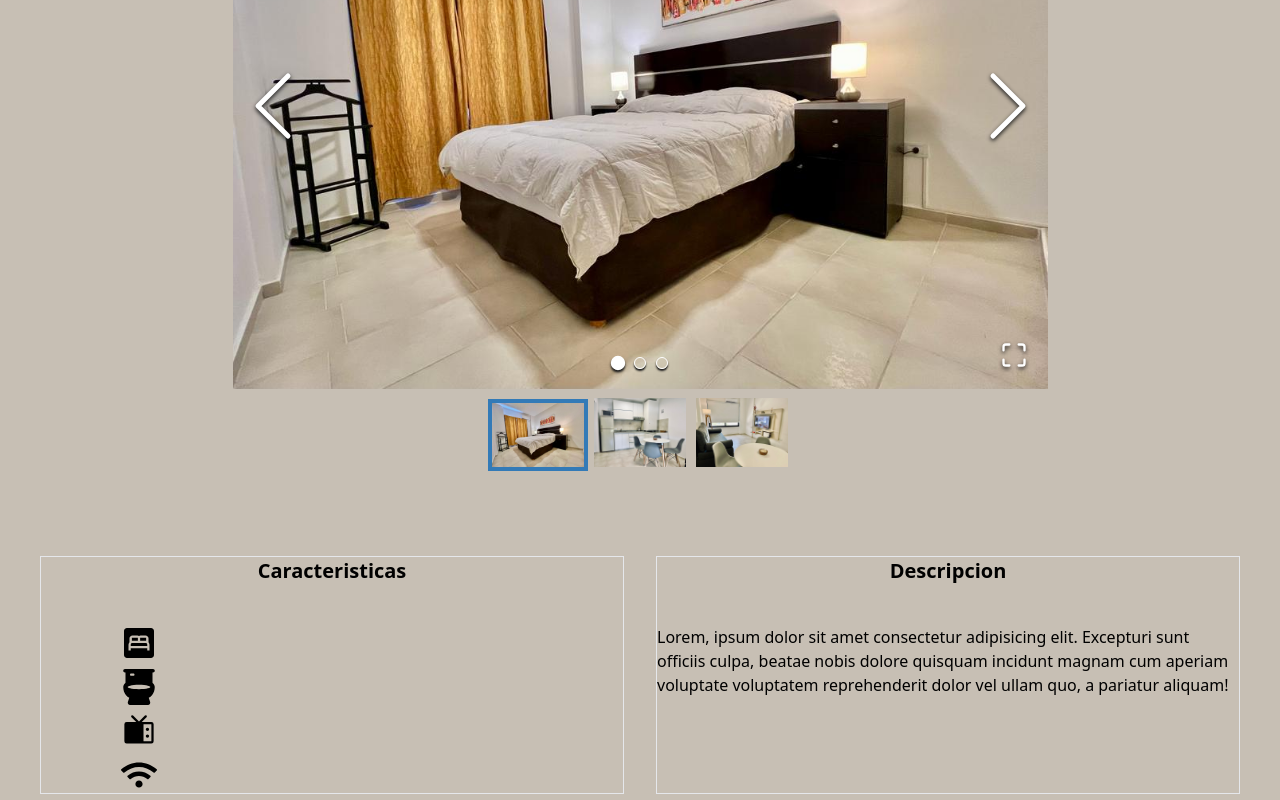
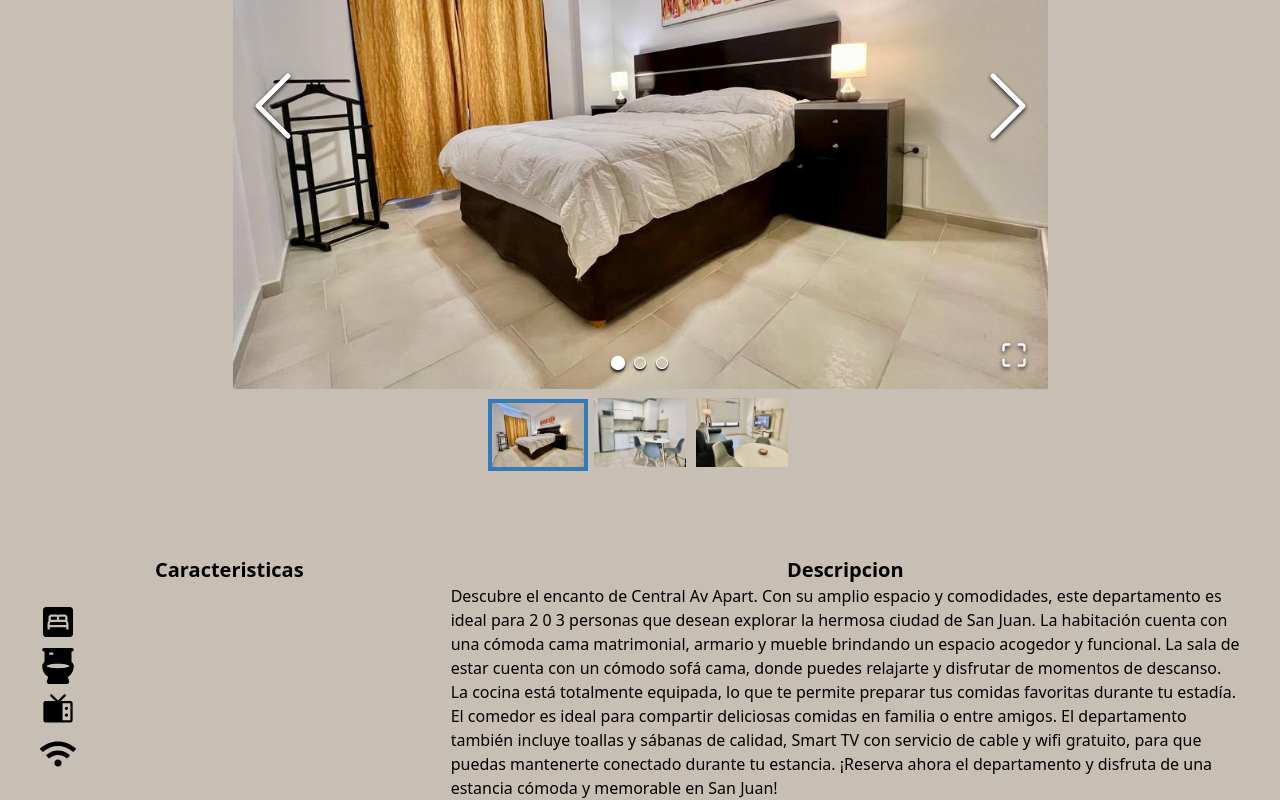
Before and after one commit to TomasZalazar/Departamentos, a React (Vite) app: page /CentralAv in a window 1280 px wide. Shown: the part 466-1266 px from the top of the page. Built offline with nearby package versions, Linux system fonts and the light colour scheme.

Commit message:
CaracDeptos modificacion

```diff
--- a/src/components/CaracteristicasDepto/CaracDepto.jsx
+++ b/src/components/CaracteristicasDepto/CaracDepto.jsx
@@ -8,19 +8,27 @@ import { FaWifi } from "react-icons/fa";
 const CaracDepto = () => {
     return(
     <div>
-        <div className="grid grid-cols-2 gap-8 mx-10">
-            <div className="border">
+        <div className="grid grid-cols-3 gap-8 mx-10">
+            <div className="col-span-1">
                 <h2 className="text-center font-semibold text-xl">Caracteristicas</h2>
-                <div className="ml-20 mt-10">
+                <div className="mt-5">
                     <MdBedroomParent className="text-4xl mt-2" />
                     <FaToilet className="text-4xl mt-2"/>
                     <PiTelevisionFill className="text-4xl mt-2" />
                     <FaWifi className="text-4xl mt-2"/>
                 </div>
             </div>
-            <div className="border">
+            <div className="col-span-2">
                 <h2 className="text-center font-semibold text-xl">Descripcion</h2>
-                <p className="mt-10">Lorem, ipsum dolor sit amet consectetur adipisicing elit. Excepturi sunt officiis culpa, beatae nobis dolore quisquam incidunt magnam cum aperiam voluptate voluptatem reprehenderit dolor vel ullam quo, a pariatur aliquam!</p>
+                <p className="">Descubre el encanto de Central Av Apart. Con su amplio espacio y comodidades, este departamento es ideal para 2 0 3 personas que desean explorar la hermosa ciudad de San Juan.
+
+                La habitación cuenta con una cómoda cama matrimonial, armario y mueble brindando un espacio acogedor y funcional.
+
+                La sala de estar cuenta con un cómodo sofá cama, donde puedes relajarte y disfrutar de momentos de descanso. La cocina está totalmente equipada, lo que te permite preparar tus comidas favoritas durante tu estadía. El comedor es ideal para compartir deliciosas comidas en familia o entre amigos.
+
+                El departamento también incluye toallas y sábanas de calidad, Smart TV con servicio de cable y wifi gratuito, para que puedas mantenerte conectado durante tu estancia.
+
+                ¡Reserva ahora el departamento y disfruta de una estancia cómoda y memorable en San Juan!</p>
             </div>
         </div>
     </div>
```
